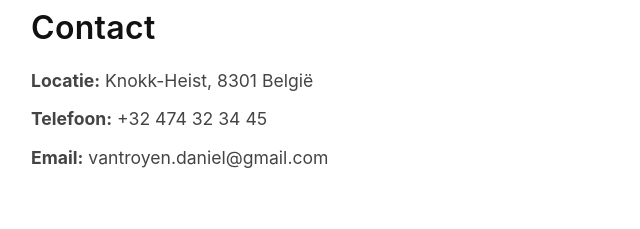
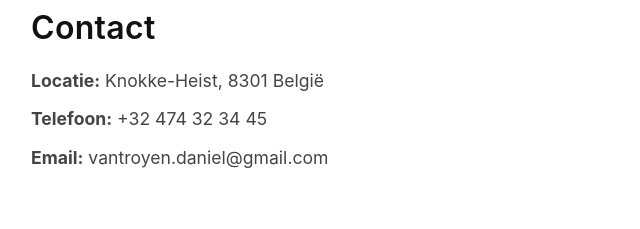
Before and after one commit to jds-prg/Van-Troyen-fotografie, a plain HTML site: page index.html in a window 1280 px wide. Shown: the part 2014-2243 px from the top of the page, 134-774 px from the left. Drawn offline with Linux system fonts and the light colour scheme; a web font is replaced by a local one.

Commit message:
Update index.html

```diff
--- a/index.html
+++ b/index.html
@@ -213,7 +213,7 @@
   <section id="contact" class="contact">
     <h2>Contact</h2>
     <div class="contact-info">
-      <p><strong>Locatie:</strong> Knokk-Heist,  8301  België</p>
+      <p><strong>Locatie:</strong> Knokke-Heist,  8301  België</p>
       <p><strong>Telefoon:</strong> +32 474 32 34 45</p>
       <p><strong>Email:</strong> vantroyen.daniel@gmail.com</p>
     </div>
```
